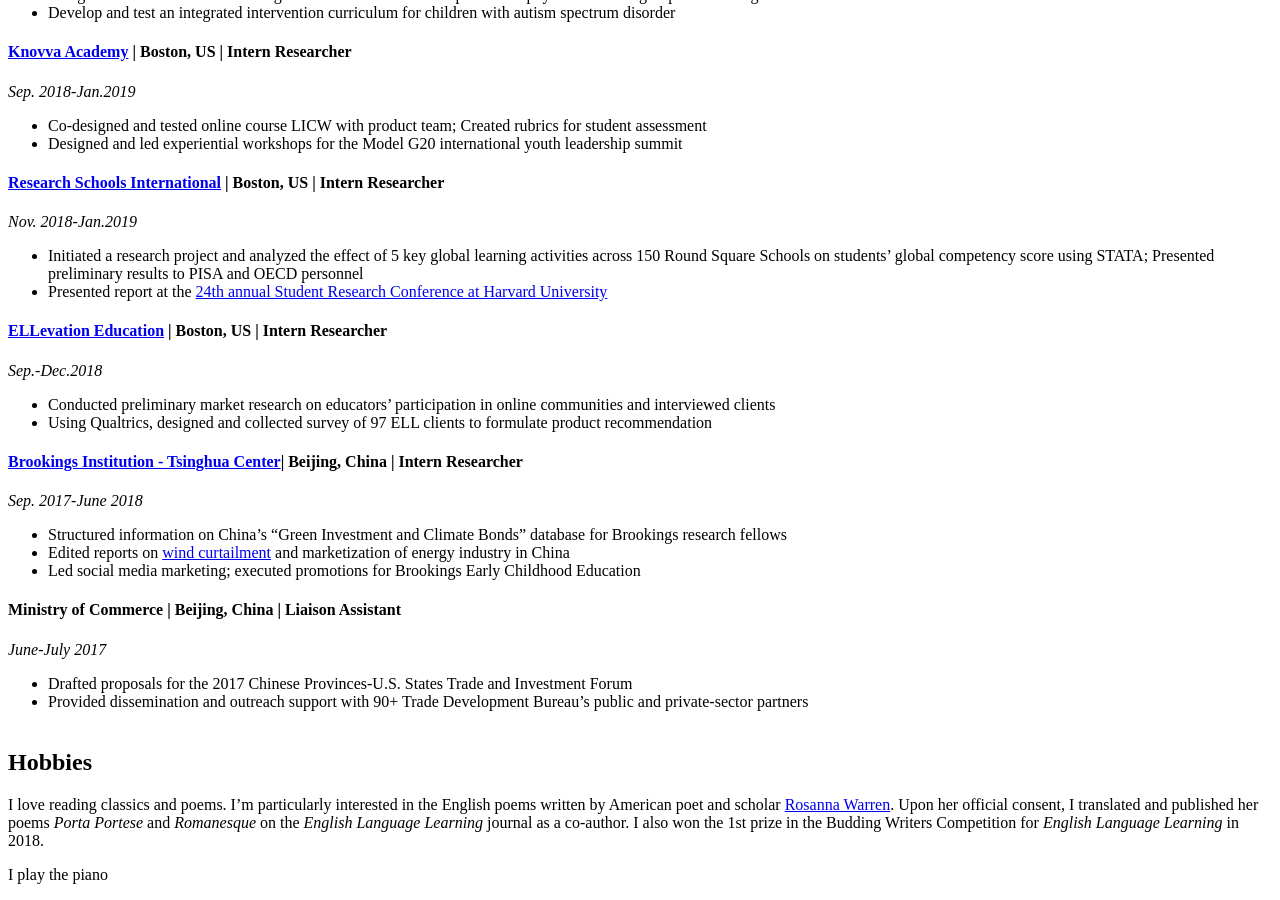
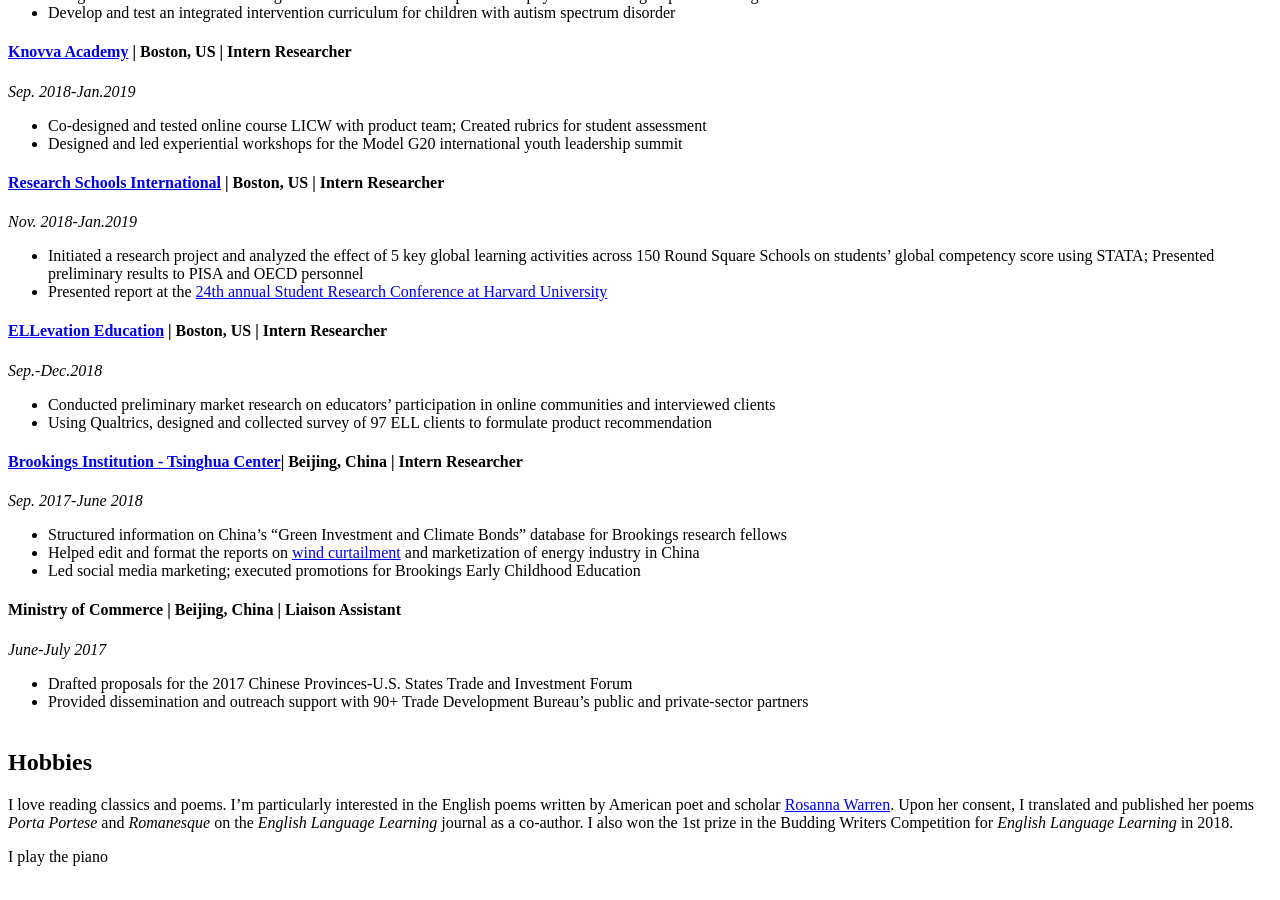
Before and after one commit to Sylviawzy/Sylviawzy.github.io, a Jekyll site: the page built from index.md, in a window 1280 px wide and 900 px high, scrolled down 2951 px. Built offline with Jekyll 4.4.1, drawn with Linux system fonts in a browser that asks for light colours; our own code applies the rules of GitHub Pages for plain Markdown files; a style sheet for code colours, icons or effects is not loaded.

Commit message:
Update index.md

```diff
--- a/index.md
+++ b/index.md
@@ -60,7 +60,7 @@
 #### [Brookings Institution - Tsinghua Center](https://www.brookings.edu/center/brookings-tsinghua-center/)| Beijing, China | Intern Researcher
 _Sep. 2017-June 2018_
 -	Structured information on China’s “Green Investment and Climate Bonds” database for Brookings research fellows
--	Edited reports on [wind curtailment](https://www.brookings.edu/wp-content/uploads/2018/03/wind-curtailment-in-china-and-lessons-from-the-united-states1.pdf) and marketization of energy industry in China
+-	Helped edit and format the reports on [wind curtailment](https://www.brookings.edu/wp-content/uploads/2018/03/wind-curtailment-in-china-and-lessons-from-the-united-states1.pdf) and marketization of energy industry in China
 -	Led social media marketing; executed promotions for Brookings Early Childhood Education
 
 #### Ministry of Commerce | Beijing, China | Liaison Assistant
@@ -71,7 +71,7 @@
 
 ## Hobbies
 
-I love reading classics and poems. I'm particularly interested in the English poems written by American poet and scholar [Rosanna Warren](chicago.wd5.myworkdayjobs.com/en-US/External). Upon her official consent, I translated and published her poems _Porta Portese_ and _Romanesque_ on the _English Language Learning_ journal as a co-author. I also won the 1st prize in the Budding Writers Competition for _English Language Learning_ in 2018.
+I love reading classics and poems. I'm particularly interested in the English poems written by American poet and scholar [Rosanna Warren](chicago.wd5.myworkdayjobs.com/en-US/External). Upon her consent, I translated and published her poems _Porta Portese_ and _Romanesque_ on the _English Language Learning_ journal as a co-author. I also won the 1st prize in the Budding Writers Competition for _English Language Learning_ in 2018.
 
 I play the piano
 
```
